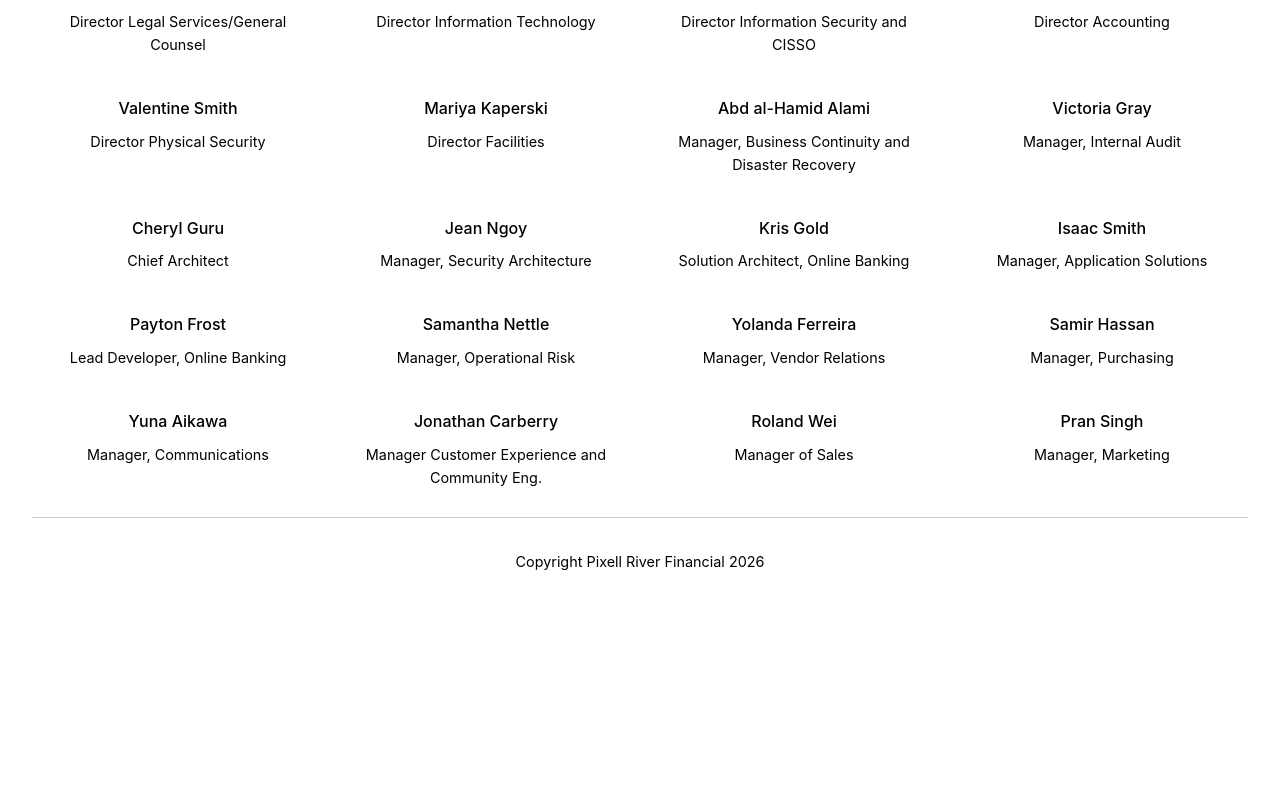
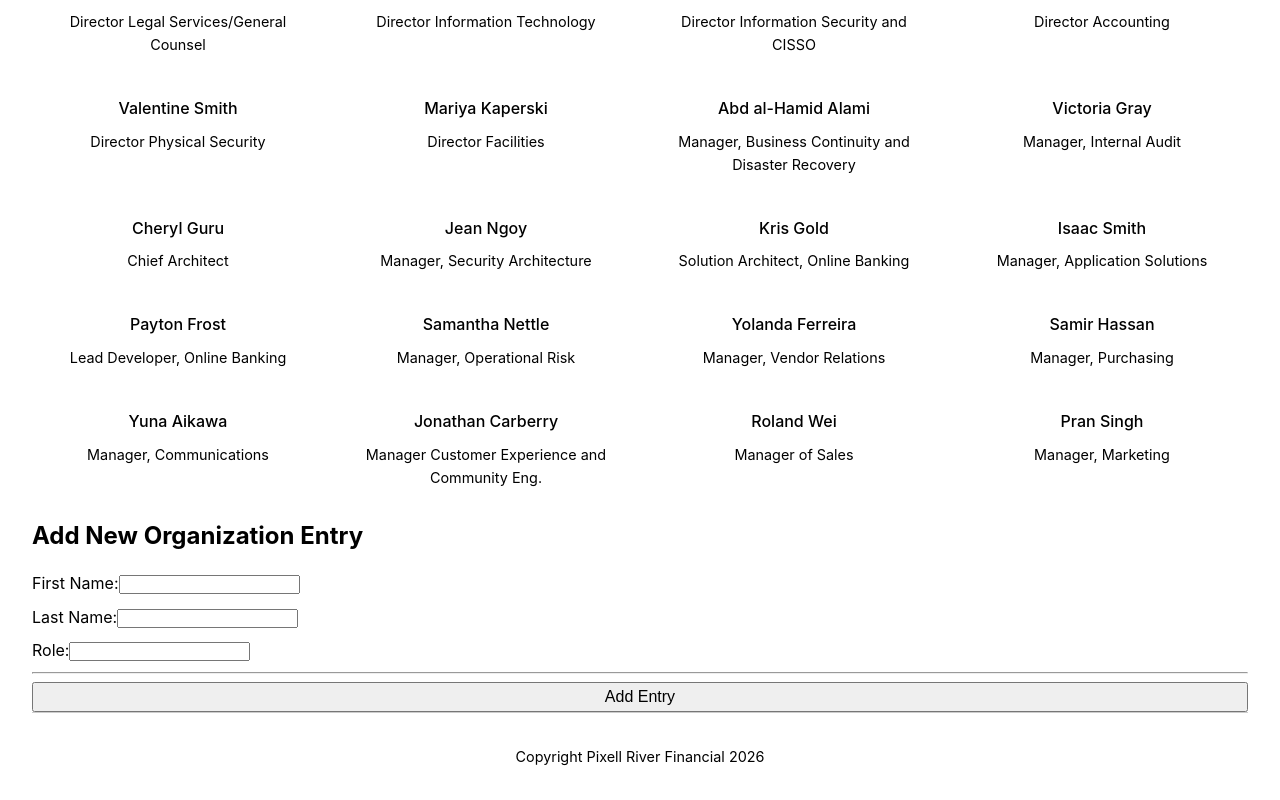
Before and after one commit to jdube-rrc/fullstack-lab-1, a React (Vite) app: page /organization in a window 1280 px wide. Shown: the part 671-1471 px from the top of the page. Before the commit the page ends 1276 px from the top, so only its background shows below. Built offline with nearby package versions, Linux system fonts and the light colour scheme.

Commit message:
feat: added webform for adding new roles to the organization, uses a repo for data access, a service for validation (min length, dupe detection), and reuses the existing useFormInput hook

```diff
--- /dev/null
+++ b/src/components/NewOrganizationForm.tsx
@@ -0,0 +1,88 @@
+import { type FormEvent } from "react";
+import type { Role } from "../types/departmentTypes";
+import { useFormInput } from "../hooks/useFormInput";
+import { createOrganizationEntry } from "../services/organizationService";
+
+interface NewOrganizationFormProps {
+    organization: Role[];
+    onOrganizationChange: (organization: Role[]) => void;
+}
+
+// Form component for adding new organization entries
+export default function NewOrganizationForm({ organization, onOrganizationChange }: NewOrganizationFormProps) {
+    const firstName = useFormInput<string>("");
+    const lastName = useFormInput<string>("");
+    const role = useFormInput<string>("");
+
+    const handleSubmit = (event: FormEvent<HTMLFormElement>) => {
+        event.preventDefault();
+
+        // Clear previous error messages
+        firstName.setMessage(null);
+        lastName.setMessage(null);
+        role.setMessage(null);
+
+        // Build the new organization entry
+        const newEntry: Role = {
+            firstName: firstName.value.trim(),
+            lastName: lastName.value.trim(),
+            role: role.value.trim(),
+        };
+
+        // Use the service to validate and create the entry
+        const result = createOrganizationEntry(organization, newEntry);
+
+        if (!result.success) {
+            // Set error messages on the hooks
+            if (result.errors.firstName) firstName.setMessage(result.errors.firstName);
+            if (result.errors.lastName) lastName.setMessage(result.errors.lastName);
+            if (result.errors.role) role.setMessage(result.errors.role);
+            return;
+        }
+
+        // Update organization with the result from the service
+        onOrganizationChange(result.organization);
+
+        // Reset the form using the hook's reset method
+        firstName.reset("");
+        lastName.reset("");
+        role.reset("");
+    };
+
+    return (
+        <section>
+            <h2>Add New Organization Entry</h2>
+            <form className="new-employee-form" onSubmit={handleSubmit}>
+                <label>
+                    First Name:
+                    <input
+                        name="firstName"
+                        value={firstName.value}
+                        onChange={(e) => firstName.setValue(e.target.value)}
+                    />
+                    {firstName.message && <span className="error-message">{firstName.message}</span>}
+                </label>
+                <label>
+                    Last Name:
+                    <input
+                        name="lastName"
+                        value={lastName.value}
+                        onChange={(e) => lastName.setValue(e.target.value)}
+                    />
+                    {lastName.message && <span className="error-message">{lastName.message}</span>}
+                </label>
+                <label>
+                    Role:
+                    <input
+                        name="role"
+                        value={role.value}
+                        onChange={(e) => role.setValue(e.target.value)}
+                    />
+                    {role.message && <span className="error-message">{role.message}</span>}
+                </label>
+                <hr />
+                <button type="submit">Add Entry</button>
+            </form>
+        </section>
+    );
+}
--- /dev/null
+++ b/src/components/OrganizationList.tsx
@@ -0,0 +1,35 @@
+import type { Role } from "../types/departmentTypes";
+
+interface RoleItemProps {
+    person: Role;
+}
+
+function RoleItem({ person }: RoleItemProps) {
+    const fullName = `${person.firstName} ${person.lastName}`;
+
+    return (
+        <li>
+            <span className="employee-name">{fullName}</span>
+            <span className="department-name">{person.role}</span>
+        </li>
+    );
+}
+
+interface OrganizationListProps {
+    organization: Role[];
+}
+
+export function OrganizationList({ organization }: OrganizationListProps) {
+    return (
+        <div id="main">
+            <ul className="employee-list">
+                {organization.map((person, index) => (
+                    <RoleItem
+                        key={`${person.firstName}-${person.lastName}-${index}`}
+                        person={person}
+                    />
+                ))}
+            </ul>
+        </div>
+    );
+}
--- a/src/components/pages/Organization.tsx
+++ b/src/components/pages/Organization.tsx
@@ -1,32 +1,19 @@
+import { useState } from "react";
 import type { Role } from "../../types/departmentTypes";
 import { managementData } from "../../data/managementData";
+import { OrganizationList } from "../OrganizationList";
+import NewOrganizationForm from "../NewOrganizationForm";
 
-interface RoleItemProps {
-    person: Role;
-}
-
-function RoleItem({ person }: RoleItemProps) {
-    const fullName = `${person.firstName} ${person.lastName}`;
+export function Organization() {
+    const [organization, setOrganization] = useState<Role[]>(managementData);
 
     return (
-        <li>
-            <span className="employee-name">{fullName}</span>
-            <span className="department-name">{person.role}</span>
-        </li>
+        <>
+            <OrganizationList organization={organization} />
+            <NewOrganizationForm
+                organization={organization}
+                onOrganizationChange={setOrganization}
+            />
+        </>
     );
 }
-
-export function Organization() {
-    return (
-        <div id="main">
-            <ul className="employee-list">
-                {managementData.map((person, index) => (
-                    <RoleItem
-                        key={`${person.firstName}-${person.lastName}-${index}`}
-                        person={person}
-                    />
-                ))}
-            </ul>
-        </div>
-    );
-}
--- /dev/null
+++ b/src/repositories/organizationRepo.tsx
@@ -0,0 +1,14 @@
+import type { Role } from "../types/departmentTypes";
+
+// Adds a new role entry to the organization data
+export function addRoleToOrganization(
+    organization: Role[],
+    newRole: Role
+): Role[] {
+    return [...organization, newRole];
+}
+
+// Checks if a role is already occupied in the organization
+export function isRoleOccupied(organization: Role[], roleName: string): boolean {
+    return organization.some((entry) => entry.role === roleName);
+}
--- /dev/null
+++ b/src/services/organizationService.tsx
@@ -0,0 +1,53 @@
+import type { Role } from "../types/departmentTypes";
+import { addRoleToOrganization, isRoleOccupied } from "../repositories/organizationRepo";
+
+export interface OrganizationValidationResult {
+    success: boolean;
+    errors: {
+        firstName?: string;
+        lastName?: string;
+        role?: string;
+    };
+}
+
+// Validates that first name has at least 3 characters
+export function validateFirstName(firstName: string): string | null {
+    return firstName.trim().length >= 3 ? null : "First name must be at least 3 characters long.";
+}
+
+// Validates that the role is not already occupied
+export function validateRole(organization: Role[], roleName: string): string | null {
+    if (!roleName.trim()) {
+        return "Role is required.";
+    }
+    return isRoleOccupied(organization, roleName) ? "This role is already occupied." : null;
+}
+
+// Attempts to create a new organization entry
+export function createOrganizationEntry(
+    organization: Role[],
+    newEntry: Role
+): { success: true; organization: Role[] } | { success: false; errors: OrganizationValidationResult["errors"] } {
+    const errors: OrganizationValidationResult["errors"] = {};
+
+    // Validate first name
+    const firstNameError = validateFirstName(newEntry.firstName);
+    if (firstNameError) {
+        errors.firstName = firstNameError;
+    }
+
+    // Validate role is not occupied
+    const roleError = validateRole(organization, newEntry.role);
+    if (roleError) {
+        errors.role = roleError;
+    }
+
+    // If any validation failed, return errors
+    if (Object.keys(errors).length > 0) {
+        return { success: false, errors };
+    }
+
+    // Invoke repository to add the new entry
+    const updatedOrganization = addRoleToOrganization(organization, newEntry);
+    return { success: true, organization: updatedOrganization };
+}
```
